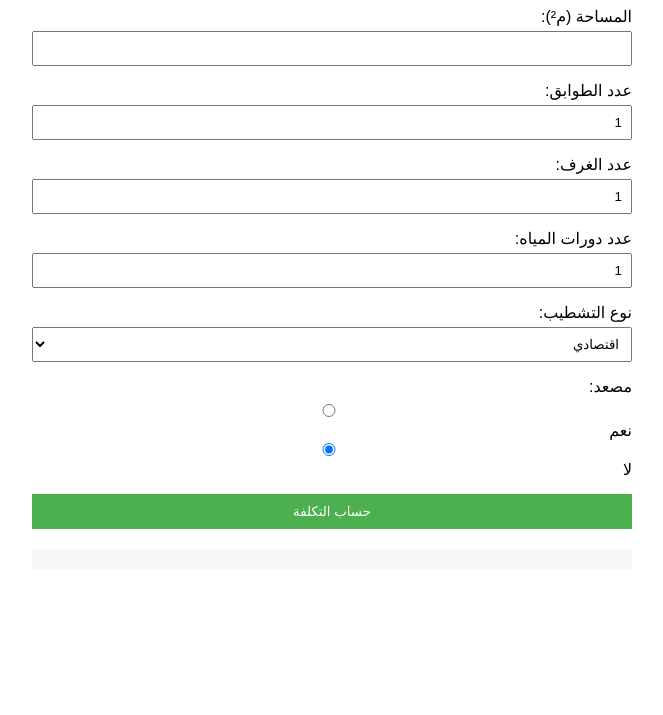
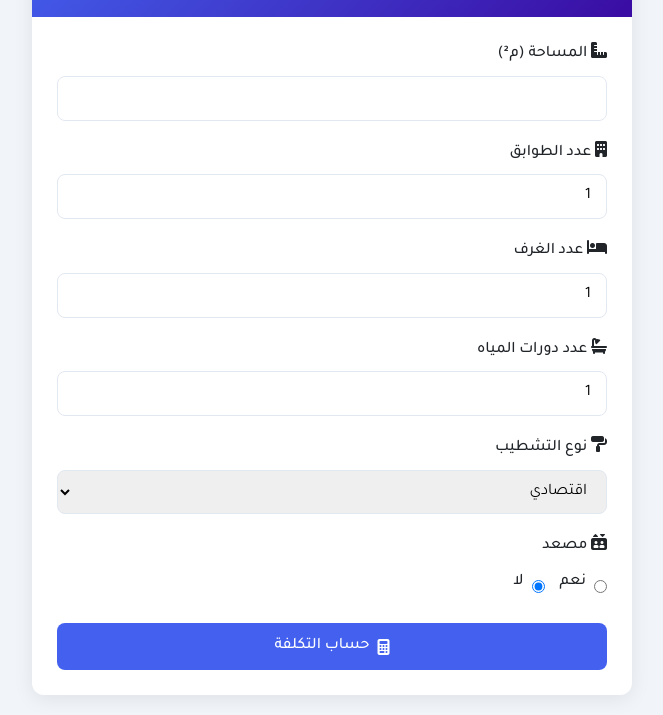
Before and after one commit to mohammed96721/CALCULATE-DATA-, a website: page public/index.html in a window 1280 px wide. Shown: the part 94-809 px from the top of the page, without its empty margins (308-971 px from the left). Drawn offline with nearby package versions, Linux system fonts and the light colour scheme.

Commit message:
Update index.html

```diff
--- a/public/index.html
+++ b/public/index.html
@@ -4,91 +4,218 @@
     <meta charset="UTF-8">
     <meta name="viewport" content="width=device-width, initial-scale=1.0">
     <title>حاسبة تكاليف البناء</title>
+    <link href="https://fonts.googleapis.com/css2?family=Tajawal:wght@400;500;700&display=swap" rel="stylesheet">
+    <link rel="stylesheet" href="https://cdnjs.cloudflare.com/ajax/libs/font-awesome/6.4.0/css/all.min.css">
     <style>
+        :root {
+            --primary: #4361ee;
+            --secondary: #3a0ca3;
+            --accent: #4895ef;
+            --light: #f8f9fa;
+            --dark: #212529;
+            --gray: #6c757d;
+            --success: #4bb543;
+        }
+
+        * {
+            box-sizing: border-box;
+            margin: 0;
+            padding: 0;
+            font-family: 'Tajawal', sans-serif;
+        }
+
         body {
-            font-family: Arial, sans-serif;
+            background-color: #f1f5f9;
+            color: var(--dark);
+            line-height: 1.6;
+            padding: 20px;
+        }
+
+        .calculator-container {
             max-width: 600px;
             margin: 0 auto;
+            background: white;
+            border-radius: 12px;
+            box-shadow: 0 4px 20px rgba(0, 0, 0, 0.08);
+            overflow: hidden;
+        }
+
+        .calculator-header {
+            background: linear-gradient(135deg, var(--primary) 0%, var(--secondary) 100%);
+            color: white;
+            padding: 20px;
+            text-align: center;
+        }
+
+        .calculator-header h1 {
+            font-size: 1.8rem;
+            margin-bottom: 5px;
+        }
+
+        .calculator-body {
+            padding: 25px;
+        }
+
+        .form-group {
+            margin-bottom: 20px;
+        }
+
+        .form-group label {
+            display: block;
+            margin-bottom: 8px;
+            font-weight: 500;
+            color: var(--dark);
+        }
+
+        .form-control {
+            width: 100%;
+            padding: 12px 15px;
+            border: 1px solid #e2e8f0;
+            border-radius: 8px;
+            font-size: 16px;
+            transition: all 0.3s ease;
+        }
+
+        .form-control:focus {
+            border-color: var(--accent);
+            outline: none;
+            box-shadow: 0 0 0 3px rgba(67, 97, 238, 0.1);
+        }
+
+        .radio-group {
+            display: flex;
+            gap: 15px;
+            margin-top: 10px;
+        }
+
+        .radio-option {
+            display: flex;
+            align-items: center;
+            gap: 8px;
+        }
+
+        .radio-option input {
+            width: auto;
+        }
+
+        .btn {
+            display: inline-flex;
+            align-items: center;
+            justify-content: center;
+            gap: 8px;
+            background-color: var(--primary);
+            color: white;
+            border: none;
+            padding: 14px 20px;
+            font-size: 16px;
+            font-weight: 500;
+            border-radius: 8px;
+            cursor: pointer;
+            width: 100%;
+            transition: all 0.3s ease;
+        }
+
+        .btn:hover {
+            background-color: var(--secondary);
+            transform: translateY(-2px);
+        }
+
+        .btn-secondary {
+            background-color: #e63946;
+        }
+
+        .btn-secondary:hover {
+            background-color: #c1121f;
+        }
+
+        #result {
+            margin: 25px 0;
+            padding: 20px;
+            background: linear-gradient(135deg, #4361ee 0%, #3a0ca3 100%);
+            color: white;
+            border-radius: 8px;
+            text-align: center;
+            font-size: 1.2rem;
+            font-weight: 700;
+            display: none;
+        }
+
+        #savePDF {
+            display: none;
+            margin-top: 15px;
+        }
+
+        @media (max-width: 768px) {
+            body {
+                padding: 15px;
+            }
+
+            .calculator-body {
                 padding: 20px;
             }
-        .form-group {
-            margin-bottom: 15px;
-        }
-        label {
-            display: block;
-            margin-bottom: 5px;
-        }
-        input, select {
-            width: 100%;
-            padding: 8px;
-            box-sizing: border-box;
-        }
-        button {
-            background-color: #4CAF50;
-            color: white;
-            padding: 10px 15px;
-            border: none;
-            cursor: pointer;
-            width: 100%;
-        }
-        #result {
-            margin-top: 20px;
-            padding: 10px;
-            background-color: #f8f8f8;
-            text-align: center;
-            font-weight: bold;
-        }
-        #savePDF {
-            background-color: #e74c3c;
-            margin-top: 10px;
-            display: none; /* مخفي حتى تظهر النتائج */
         }
     </style>
 </head>
 <body>
-    <h1>حاسبة تكاليف البناء</h1>
+    <div class="calculator-container">
+        <div class="calculator-header">
+            <h1><i class="fas fa-calculator"></i> حاسبة تكاليف البناء</h1>
+        </div>
+
+        <div class="calculator-body">
             <form id="calculatorForm">
                 <div class="form-group">
-            <label for="area">المساحة (م²):</label>
-            <input type="number" id="area" required>
+                    <label for="area"><i class="fas fa-ruler-combined"></i> المساحة (م²)</label>
+                    <input type="number" id="area" class="form-control" required>
                 </div>
+
                 <div class="form-group">
-            <label for="floors">عدد الطوابق:</label>
-            <input type="number" id="floors" min="1" value="1" required>
+                    <label for="floors"><i class="fas fa-building"></i> عدد الطوابق</label>
+                    <input type="number" id="floors" min="1" value="1" class="form-control" required>
                 </div>
+
                 <div class="form-group">
-            <label for="rooms">عدد الغرف:</label>
-            <input type="number" id="rooms" min="1" value="1" required>
+                    <label for="rooms"><i class="fas fa-bed"></i> عدد الغرف</label>
+                    <input type="number" id="rooms" min="1" value="1" class="form-control" required>
                 </div>
+
                 <div class="form-group">
-            <label for="bathrooms">عدد دورات المياه:</label>
-            <input type="number" id="bathrooms" min="1" value="1" required>
+                    <label for="bathrooms"><i class="fas fa-bath"></i> عدد دورات المياه</label>
+                    <input type="number" id="bathrooms" min="1" value="1" class="form-control" required>
                 </div>
+
                 <div class="form-group">
-            <label for="finish">نوع التشطيب:</label>
-            <select id="finish" required>
+                    <label for="finish"><i class="fas fa-paint-roller"></i> نوع التشطيب</label>
+                    <select id="finish" class="form-control" required>
                         <option value="economy">اقتصادي</option>
                         <option value="standard">متوسط</option>
                         <option value="luxury">فاخر</option>
                     </select>
                 </div>
+
                 <div class="form-group">
-            <label>مصعد:</label>
-            <div>
+                    <label><i class="fas fa-elevator"></i> مصعد</label>
+                    <div class="radio-group">
+                        <div class="radio-option">
                             <input type="radio" id="elevatorYes" name="elevator" value="yes">
-                <label for="elevatorYes" style="display: inline;">نعم</label>
+                            <label for="elevatorYes">نعم</label>
+                        </div>
+                        <div class="radio-option">
                             <input type="radio" id="elevatorNo" name="elevator" value="no" checked>
-                <label for="elevatorNo" style="display: inline;">لا</label>
+                            <label for="elevatorNo">لا</label>
                         </div>
                     </div>
-        <button type="submit">حساب التكلفة</button>
+                </div>
+
+                <button type="submit" class="btn"><i class="fas fa-calculator"></i> حساب التكلفة</button>
             </form>
+
             <div id="result"></div>
-    <button id="savePDF">حفظ النتيجة كـ PDF</button>
+            <button id="savePDF" class="btn btn-secondary"><i class="fas fa-file-pdf"></i> حفظ التقرير كـ PDF</button>
+        </div>
+    </div>
 
-    <!-- مكتبة jsPDF -->
-    <script src="https://cdnjs.cloudflare.com/ajax/libs/jspdf/2.5.1/jspdf.umd.min.js"></script>
-
+    <!-- السكربت الأصلي بدون تعديل -->
     <script>
         document.getElementById('calculatorForm').addEventListener('submit', async function(e) {
             e.preventDefault();
@@ -113,43 +240,20 @@
 
                 const result = await response.json();
                 if (result.total) {
-                    const resultText = `التكلفة الإجمالية: ${result.total.toLocaleString()} ريال`;
-                    document.getElementById('result').textContent = resultText;
+                    document.getElementById('result').textContent =
+                        `التكلفة الإجمالية: ${result.total.toLocaleString()} ريال`;
+                    document.getElementById('result').style.display = 'block';
                     document.getElementById('savePDF').style.display = 'block';
-
-                    // تخزين النتيجة للاستخدام لاحقاً
-                    document.getElementById('savePDF').dataset.result = resultText;
                 } else {
                     document.getElementById('result').textContent =
                         'حدث خطأ في الحساب: ' + (result.error || 'خطأ غير معروف');
+                    document.getElementById('result').style.display = 'block';
                 }
             } catch (error) {
                 document.getElementById('result').textContent =
                     'حدث خطأ في الاتصال بالخادم';
+                document.getElementById('result').style.display = 'block';
             }
-        });
-
-        // حفظ كـ PDF
-        document.getElementById('savePDF').addEventListener('click', function() {
-            const { jsPDF } = window.jspdf;
-            const doc = new jsPDF();
-
-            // النتيجة المحفوظة
-            const resultText = this.dataset.result;
-
-            // إعداد المستند
-            doc.setFont('Arial', 'normal');
-            doc.setFontSize(16);
-            doc.text('نتيجة حساب تكاليف البناء', 105, 20, { align: 'center' });
-
-            doc.setFontSize(14);
-            doc.text(resultText, 105, 40, { align: 'center' });
-
-            doc.setFontSize(10);
-            doc.text('تم الإنشاء في: ' + new Date().toLocaleString(), 105, 60, { align: 'center' });
-
-            // حفظ الملف
-            doc.save('نتيجة_تكاليف_البناء.pdf');
         });
     </script>
 </body>
```
Lines whose indentation alone changed are shown as unchanged.
